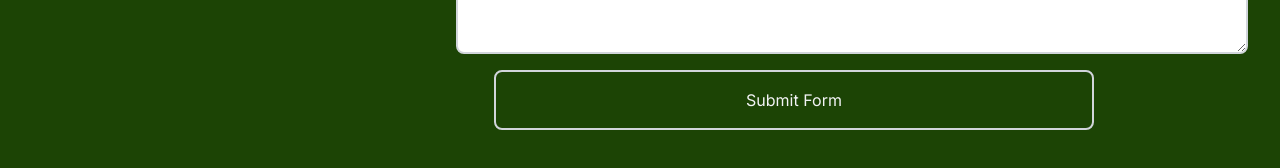
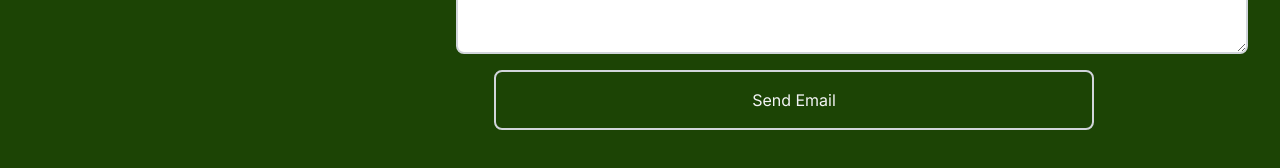
Before and after one commit to Climate-Resilient-Communities/crc_website, a Next.js app: page / in a window 1280 px wide. Shown: the part 2875-3043 px from the top of the page. Built offline with nearby package versions, Linux system fonts and the light colour scheme.

Commit message:
changed contact form button

```diff
--- a/components/Contact.tsx
+++ b/components/Contact.tsx
@@ -47,7 +47,7 @@ export default function Contact() {
           <textarea rows={4} className='border-2 rounded-lg p-3 border-gray-300 text-black' name='message' placeholder='Message' required></textarea>
         </div>
         <div className="flex justify-center items-center">
-          <button type="submit" className='items-center justify-center w-full p-4 border-2 rounded-lg flex border-gray-300 hover:bg-gray-100 hover:text-black text-gray-100 mt-4 max-w-[600px]'>Submit Form</button>
+          <button type="submit" className='items-center justify-center w-full p-4 border-2 rounded-lg flex border-gray-300 hover:bg-gray-100 hover:text-black text-gray-100 mt-4 max-w-[600px]'>Send Email</button>
         </div>
         </form>
         {/* Optional Success Message on Same Page */}
```
